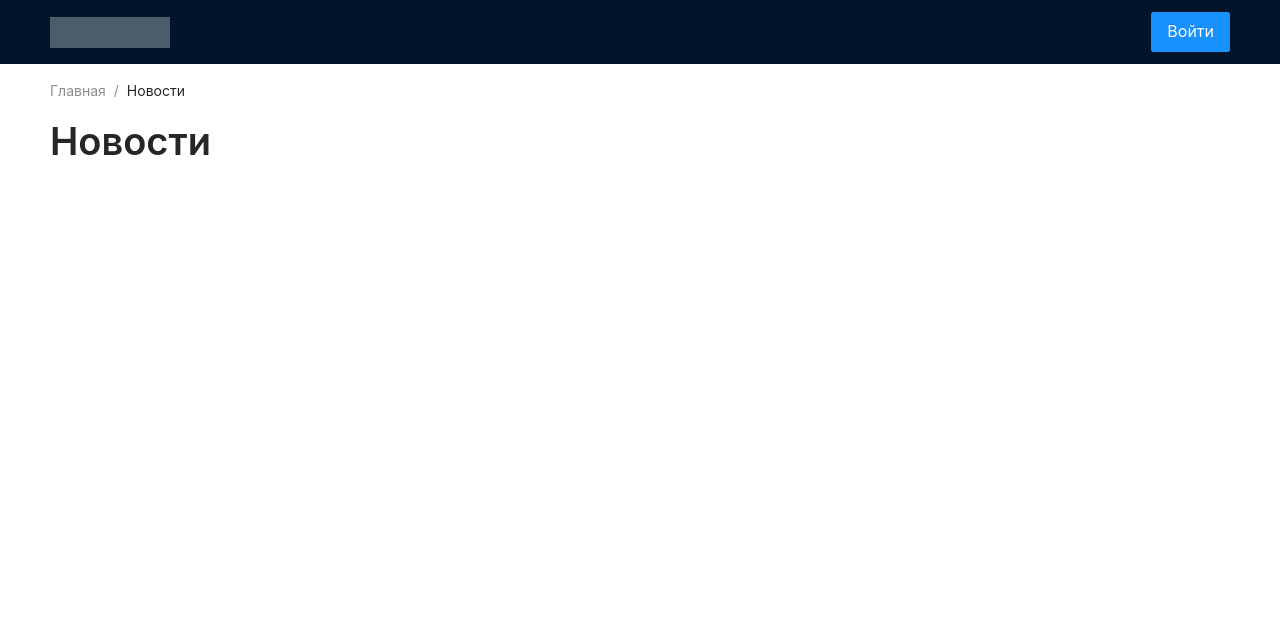
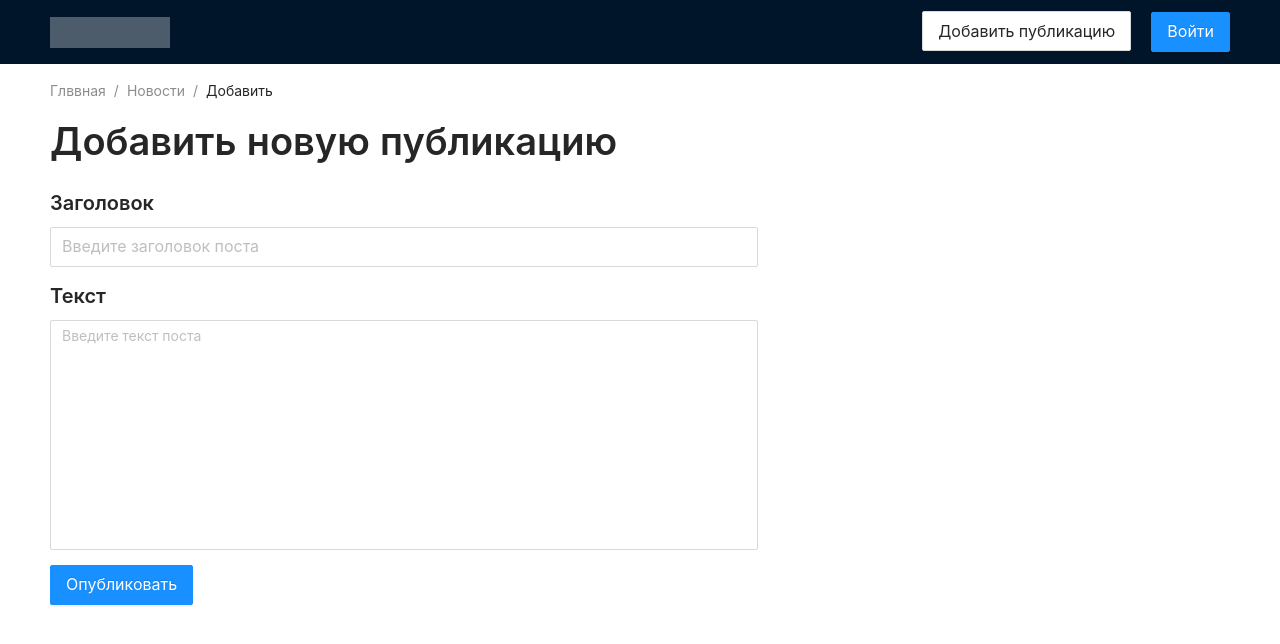
Before and after one commit to ArtiomCiobanu/FMIWebsite, a React (Create React App) app in the folder FMIWebsiteMain/main-react-app/: page /posts/add-new-post in a window 1280 px wide. Shown: the top 644 px of the page. Built offline with nearby package versions, Linux system fonts and the light colour scheme; no server answers.

Commit message:
Added Add New Post page

```diff
--- a/FMIWebsiteMain/main-react-app/src/App.js
+++ b/FMIWebsiteMain/main-react-app/src/App.js
@@ -3,6 +3,7 @@ import { BrowserRouter as Router, Switch, Route } from "react-router-dom";
 import { Layout } from "antd";
 import { MainPostsPage } from "./pages/MainPostsPage";
 import { PostPage } from "./pages/PostPage";
+import { AddNewPostPage } from "./pages/AddNewPostPage";
 import { NavBar } from "./components/NavBar";
 
 export const App = () => {
@@ -11,6 +12,9 @@ export const App = () => {
       <NavBar />
       <Router>
         <Switch>
+          <Route path="/posts/add-new-post">
+            <AddNewPostPage />
+          </Route>
           <Route path="/posts/:post_id" component={PostPage} />
           <Route exact path="/">
             <MainPostsPage />
--- a/FMIWebsiteMain/main-react-app/src/components/NavBar.jsx
+++ b/FMIWebsiteMain/main-react-app/src/components/NavBar.jsx
@@ -33,6 +33,14 @@ export const NavBar = () => {
       }}
     >
       <div className="logo" />
+      <div>
+        <Button
+          href="/posts/add-new-post"
+          size="large"
+          style={{ marginRight: "20px" }}
+        >
+          Добавить публикацию
+        </Button>
         <Button
           type="primary"
           size="large"
@@ -40,6 +48,7 @@ export const NavBar = () => {
         >
           Войти
         </Button>
+      </div>
       <Modal
         title="FMI Account"
         visible={isModalVisible}
@@ -58,6 +67,7 @@ export const NavBar = () => {
         <Input
           value={emailValue}
           placeholder="Enter email"
+          className="mb-15"
           onChange={(e) => setEmailValue(e.target.value)}
         />
         {emailValidation && (
@@ -70,6 +80,7 @@ export const NavBar = () => {
         <Input.Password
           value={passwordValue}
           placeholder="Enter password"
+          className="mb-15"
           onChange={(e) => setPasswordValue(e.target.value)}
         />
         {passwordValidation && (
--- a/FMIWebsiteMain/main-react-app/src/index.css
+++ b/FMIWebsiteMain/main-react-app/src/index.css
@@ -17,6 +17,12 @@
 .mr-8 {
   margin-left: 8px;
 }
+.mb-15 {
+  margin-bottom: 15px;
+}
+textarea {
+  resize: none;
+}
 .post-body-text {
   display: block;
   white-space: nowrap;
--- /dev/null
+++ b/FMIWebsiteMain/main-react-app/src/pages/AddNewPostPage.jsx
@@ -0,0 +1,79 @@
+import React, { useState } from "react";
+import { Link } from "react-router-dom";
+import { Layout, Breadcrumb, Typography, Input, message, Button } from "antd";
+
+const { Content } = Layout;
+
+export const AddNewPostPage = (props) => {
+  const [titleValue, setTitleValue] = useState("");
+  const [bodyValue, setBodyValue] = useState("");
+  const [titleValidation, setTitleValidation] = useState(false);
+  const [bodyValidation, setBodyValidation] = useState(false);
+
+  const loadError = (mes) => message.error(mes);
+
+  const validationHandle = () => {
+    if (titleValue === "") {
+      setTitleValidation(true);
+    } else {
+      setTitleValidation(false);
+    }
+    if (bodyValue === "") {
+      setBodyValidation(true);
+    } else {
+      setBodyValidation(false);
+    }
+  };
+
+  return (
+    <Content style={{ padding: "0 50px" }}>
+      <Breadcrumb style={{ margin: "16px 0" }}>
+        <Breadcrumb.Item>
+          <Link to="/">Глввная</Link>
+        </Breadcrumb.Item>
+        <Breadcrumb.Item>
+          <Link to="/">Новости</Link>
+        </Breadcrumb.Item>
+        <Breadcrumb.Item>Добавить</Breadcrumb.Item>
+      </Breadcrumb>
+      <div style={{ width: "60%" }}>
+        <Typography.Title>Добавить новую публикацию</Typography.Title>
+
+        <Typography.Title level={4}>Заголовок</Typography.Title>
+        {titleValidation && (
+          <>
+            <Typography.Text type="danger">*Обязательное поле</Typography.Text>
+            <br />
+          </>
+        )}
+        <Input
+          placeholder="Введите заголовок поста"
+          value={titleValue}
+          onChange={(e) => setTitleValue(e.target.value)}
+          size="large"
+          className="mb-15"
+        />
+
+        <Typography.Title level={4}>Текст</Typography.Title>
+        {bodyValidation && (
+          <>
+            <Typography.Text type="danger">*Обязательное поле</Typography.Text>
+            <br />
+          </>
+        )}
+        <Input.TextArea
+          placeholder="Введите текст поста"
+          value={bodyValue}
+          onChange={(e) => setBodyValue(e.target.value)}
+          className="mb-15"
+          autoSize={false}
+          rows={10}
+        />
+
+        <Button size="large" type="primary" onClick={validationHandle}>
+          Опубликовать
+        </Button>
+      </div>
+    </Content>
+  );
+};
--- a/FMIWebsiteMain/main-react-app/src/pages/PostPage.jsx
+++ b/FMIWebsiteMain/main-react-app/src/pages/PostPage.jsx
@@ -11,11 +11,10 @@ export const PostPage = (props) => {
   const [item, setItem] = useState();
 
   const loadError = (mes) => message.error(mes);
+  const postId = props.match.params.post_id;
 
   useEffect(() => {
-    fetch(
-      `https://jsonplaceholder.typicode.com/posts/${props.match.params.post_id}`
-    )
+    fetch(`https://jsonplaceholder.typicode.com/posts/${postId}`)
       .then((res) => res.json())
       .then(
         (result) => {
@@ -29,13 +28,15 @@ export const PostPage = (props) => {
           loadError(error.toString());
         }
       );
-  }, []);
+  }, [postId]);
 
   if (errorMessage) {
     return (
       <Content style={{ padding: "0 50px" }}>
         <Breadcrumb style={{ margin: "16px 0" }}>
-          <Breadcrumb.Item>Главная</Breadcrumb.Item>
+          <Breadcrumb.Item>
+            <Link path="/">Главная</Link>
+          </Breadcrumb.Item>
           <Breadcrumb.Item>
             <Link path="/">Новости</Link>
           </Breadcrumb.Item>
@@ -50,7 +51,7 @@ export const PostPage = (props) => {
           <>
             <Breadcrumb style={{ margin: "16px 0" }}>
               <Breadcrumb.Item>
-                <Link to="/">Глввная</Link>
+                <Link to="/">Главная</Link>
               </Breadcrumb.Item>
               <Breadcrumb.Item>
                 <Link to="/">Новости</Link>
```
Lines whose indentation alone changed are shown as unchanged.
